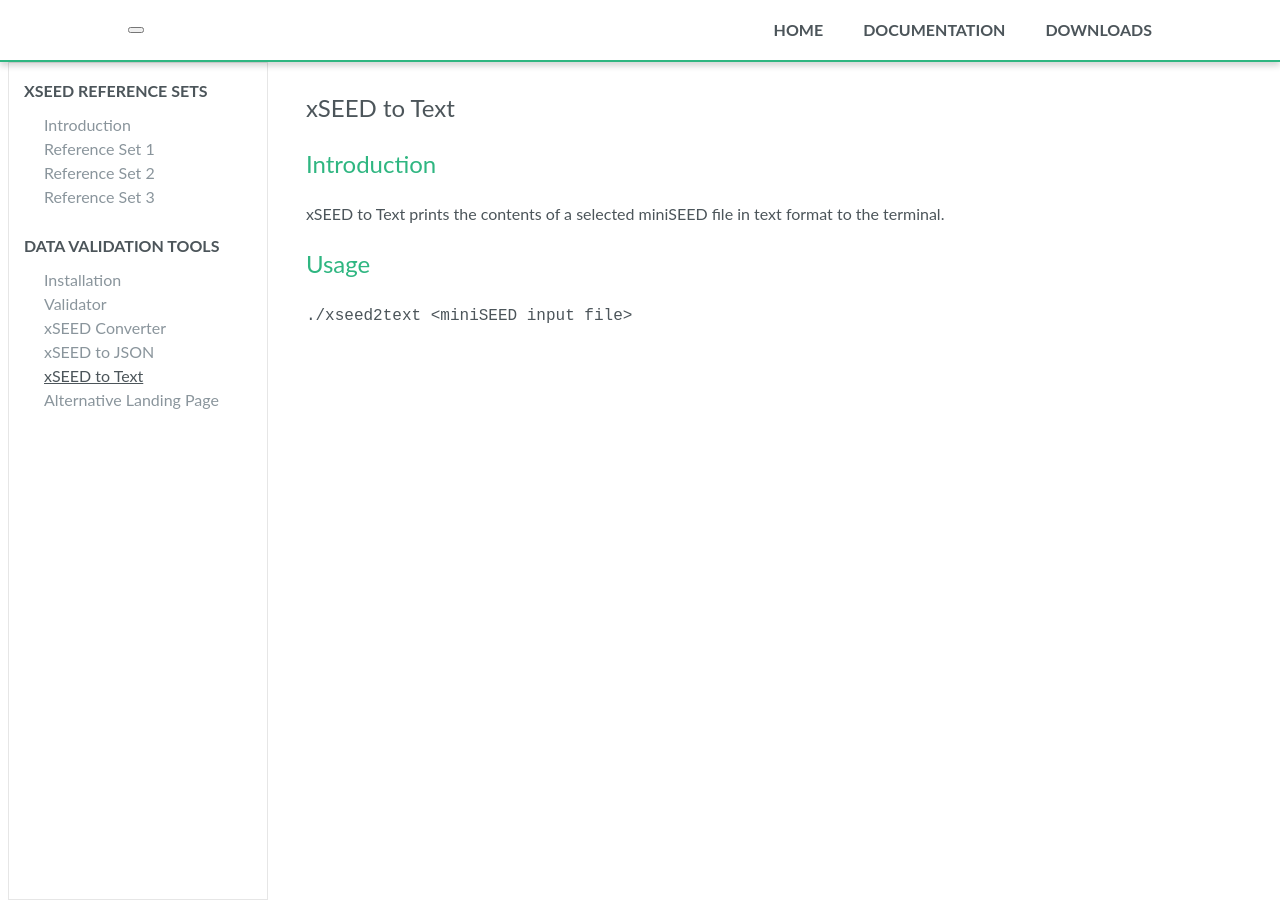
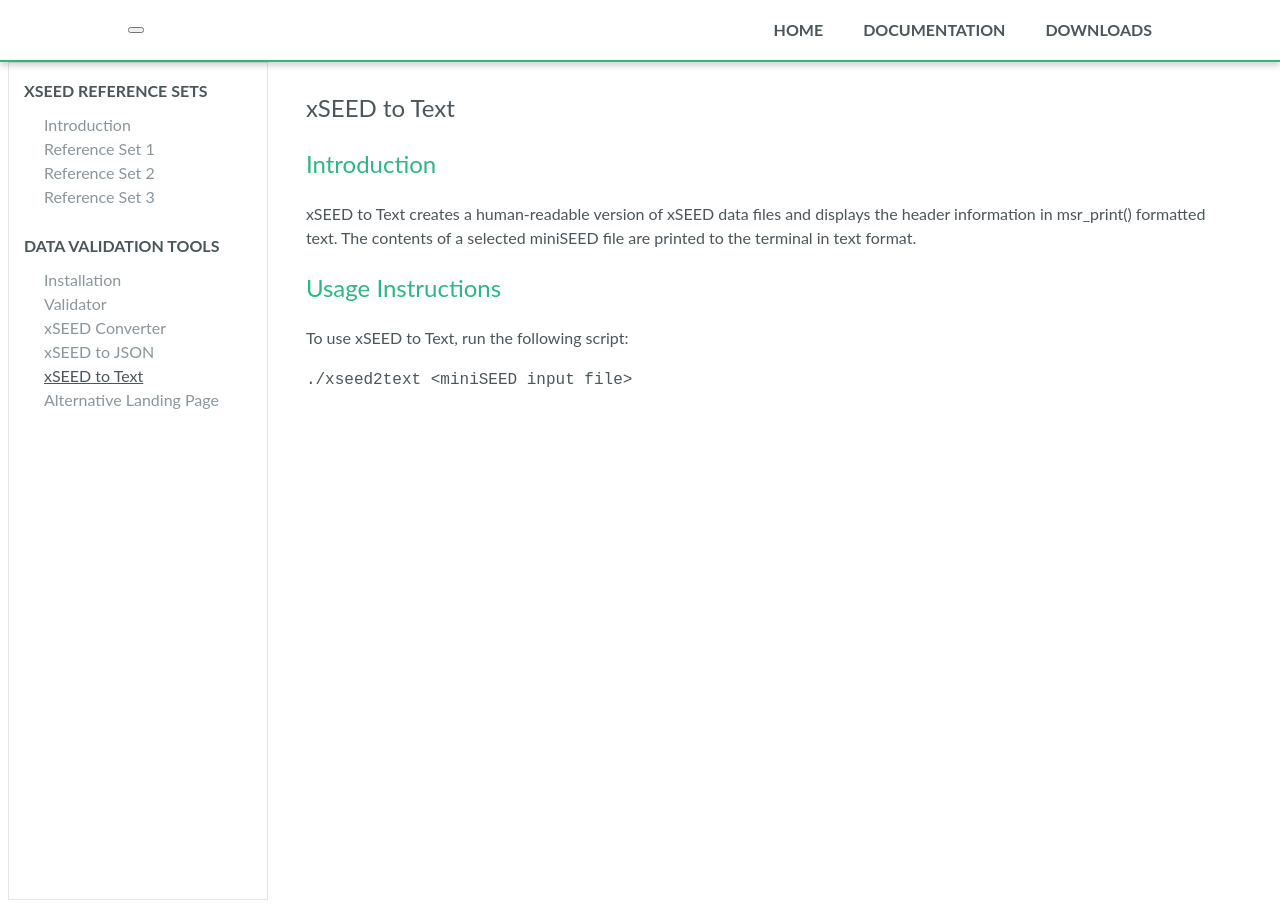
Before and after one commit to jeffreyleifer/xseed-utils, a Jekyll site: the page built from docs/_documentation/xSEED to Text/Introduction.md, in a window 1280 px wide. Built offline with Jekyll 4.4.1, drawn with Linux system fonts in a browser that asks for light colours; nearby versions of some CDN libraries; comment, search, counter and statistics services are not loaded.

Commit message:
Added xSEED to Text content

````diff
--- a/docs/_documentation/xSEED to Text/Introduction.md
+++ b/docs/_documentation/xSEED to Text/Introduction.md
@@ -7,8 +7,10 @@ title: xSEED to Text
 
 ## Introduction
 
-xSEED to Text prints the contents of a selected miniSEED file in text format to the terminal.
+xSEED to Text creates a human-readable version of xSEED data files and displays the header information in msr_print() formatted text. The contents of a selected miniSEED file are printed to the terminal in text format.
 
-## Usage
+## Usage Instructions
+
+To use xSEED to Text, run the following script:
 
 ```./xseed2text <miniSEED input file>```
````
